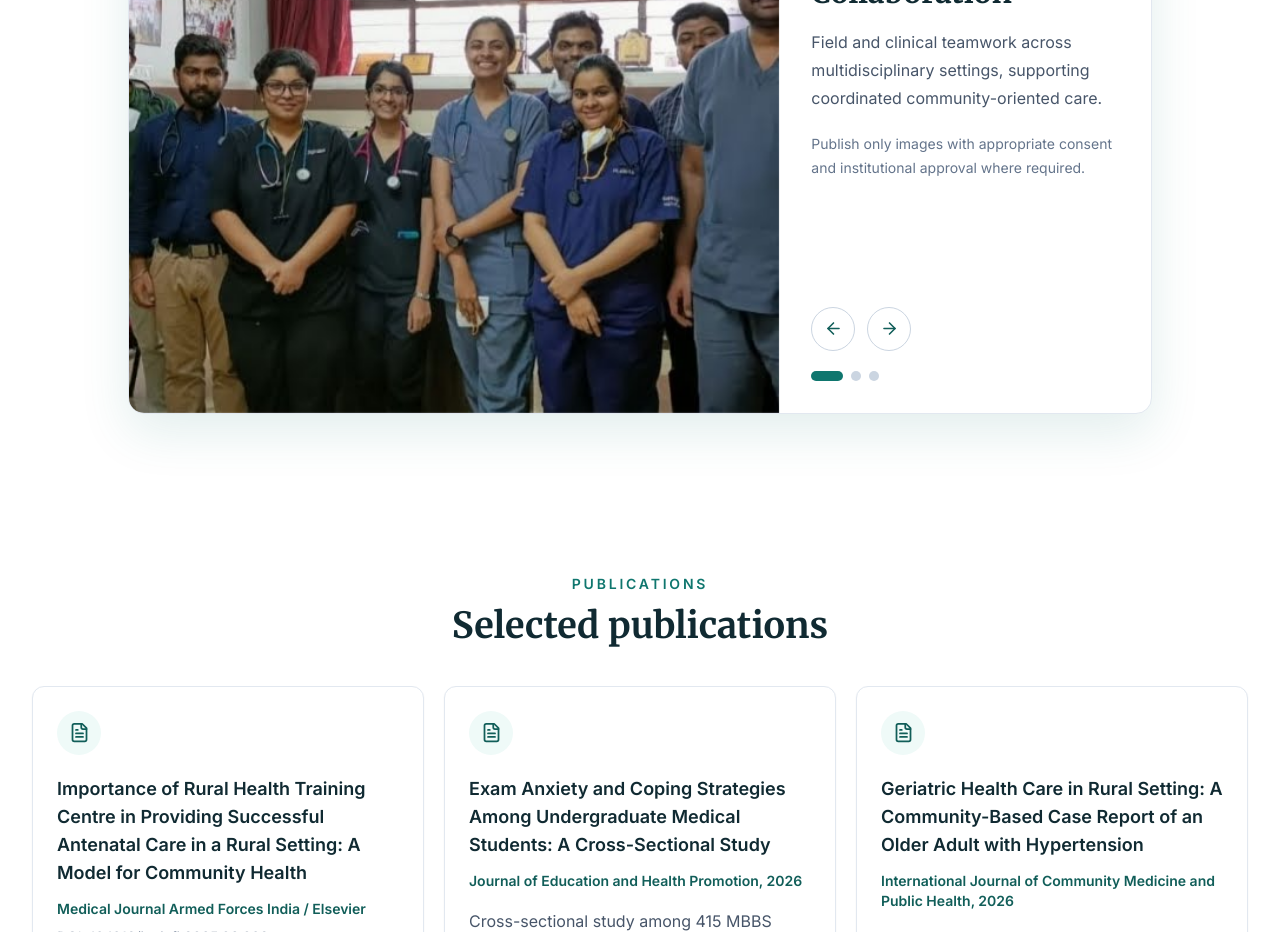
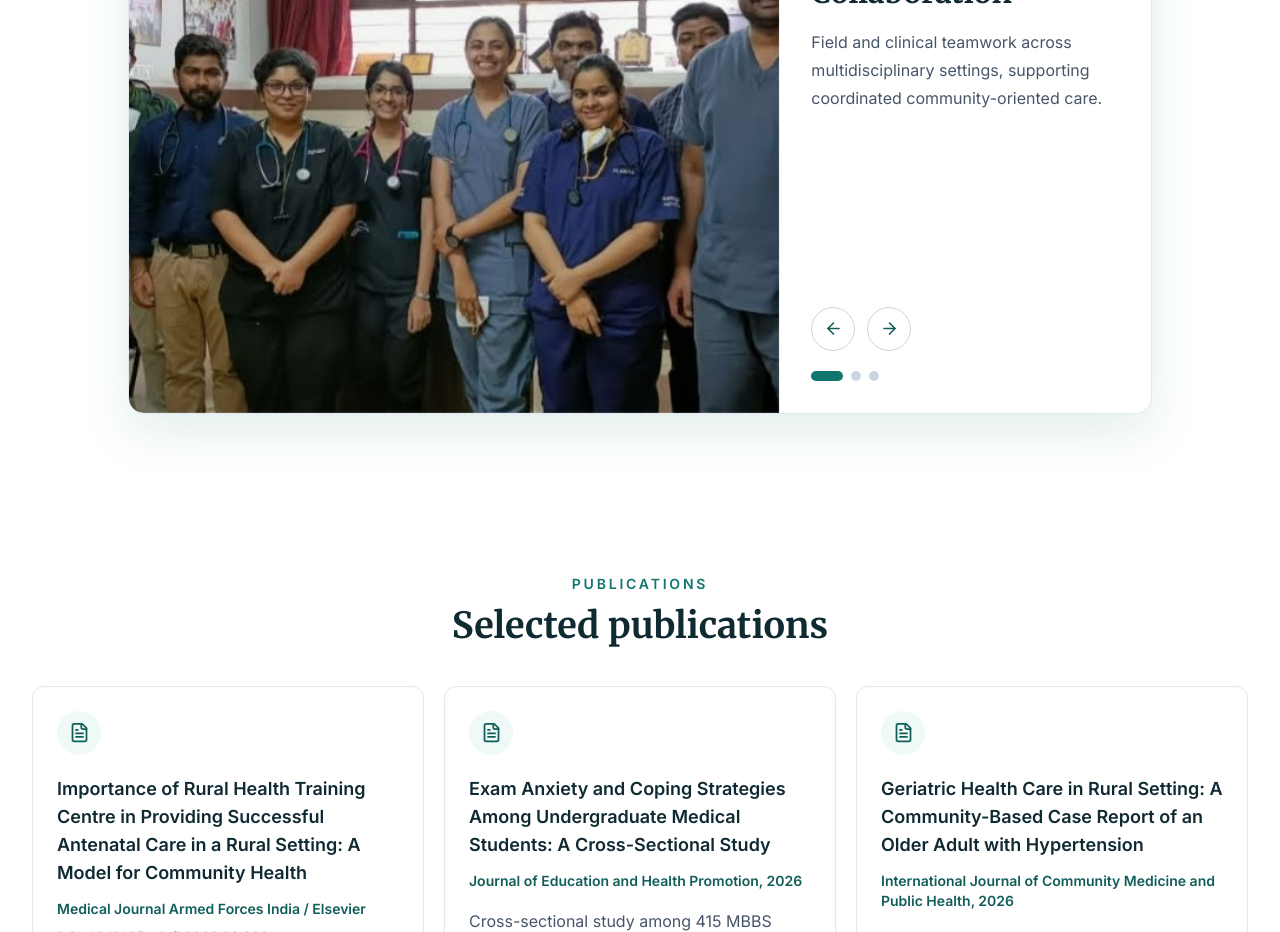
Before and after one commit to AbhishekDubey013/Dr-Srishti-profile, a React (Vite) app: page / in a window 1280 px wide. Shown: the part 4560-5492 px from the top of the page. Built offline with nearby package versions, Linux system fonts and the light colour scheme.

Commit message:
Remove gallery consent note

```diff
--- a/src/components/GalleryCarousel.jsx
+++ b/src/components/GalleryCarousel.jsx
@@ -53,9 +53,6 @@ function GalleryCarousel() {
                   {activeItem.title}
                 </h3>
                 <p className="mt-4 leading-7 text-slate-600">{activeItem.description}</p>
-                <p className="mt-5 text-sm leading-6 text-slate-500">
-                  Publish only images with appropriate consent and institutional approval where required.
-                </p>
               </div>
 
               <div className="mt-8">
```
